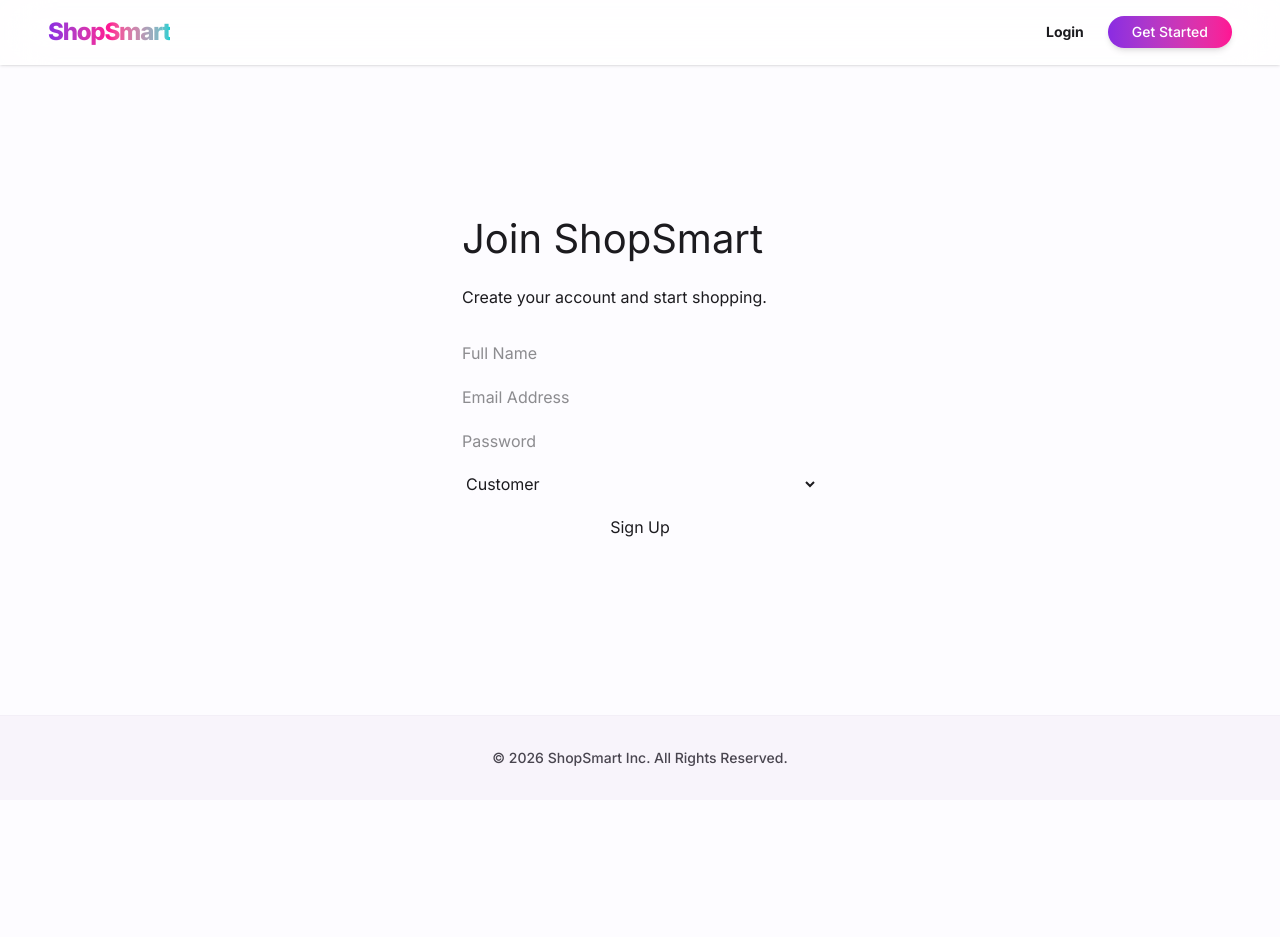
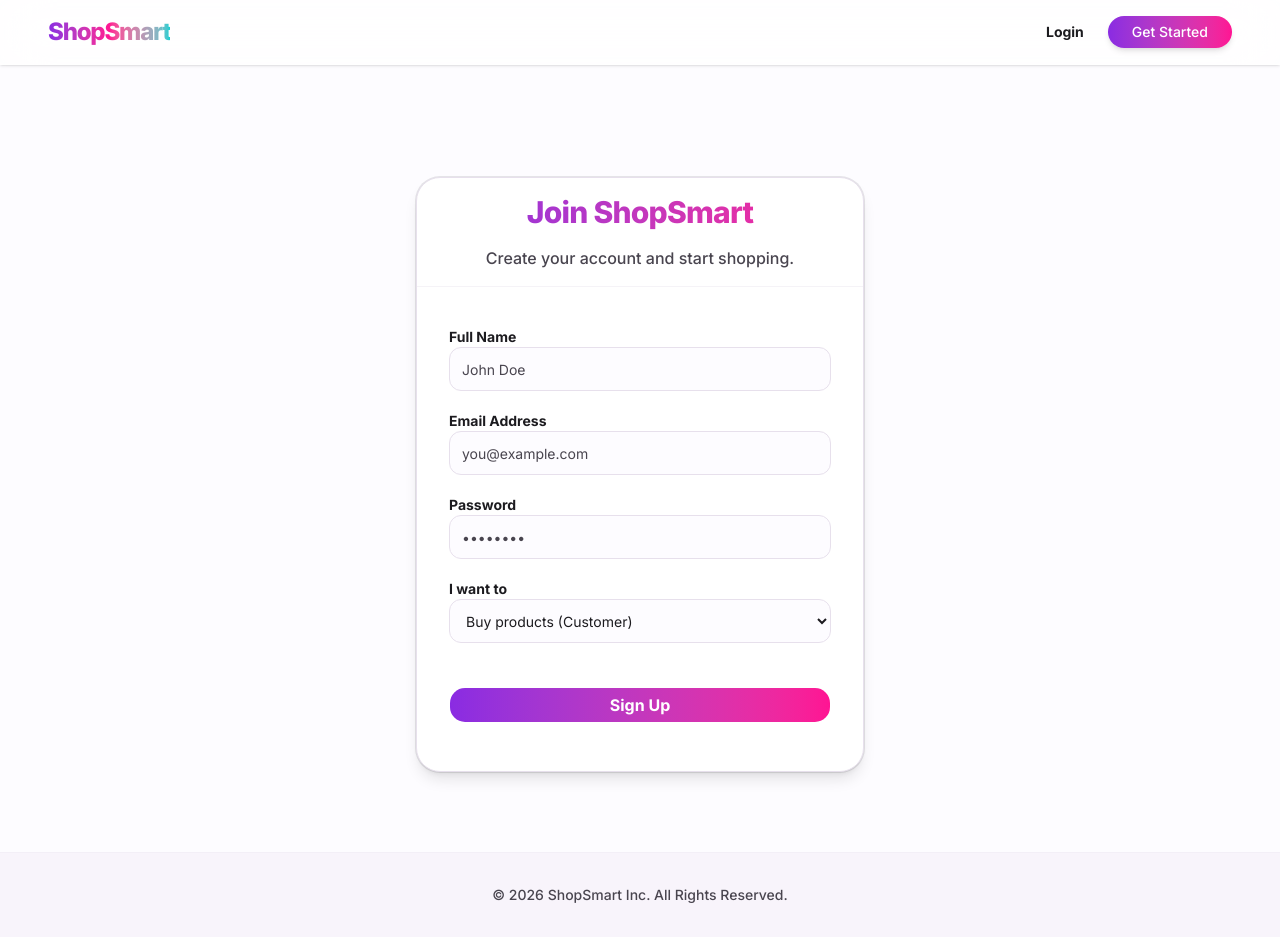
Before and after one commit to deepakpathik/ShopSmart, a React (Vite) app in the folder client/: page /signup in a window 1280 px wide. Before the commit the page ends 800 px from the top, so only its background shows below. Built offline with nearby package versions, Linux system fonts and the light colour scheme; no server answers.

Commit message:
style: redesign login and signup pages in card style components

```diff
--- a/client/src/components/UserForm.jsx
+++ b/client/src/components/UserForm.jsx
@@ -1,5 +1,7 @@
 import React, { useState } from 'react';
 import { useNavigate } from 'react-router-dom';
+import { Card, CardHeader, CardTitle, CardDescription, CardContent } from './ui/card';
+import { Button } from './ui/button';
 
 const UserForm = ({ mode, onSubmitAction }) => {
   const [email, setEmail] = useState('');
@@ -31,67 +33,94 @@ const UserForm = ({ mode, onSubmitAction }) => {
   };
 
   return (
-    <div className="container" style={{ maxWidth: '420px', margin: '4rem auto' }}>
-      <header className="hero" style={{ padding: '3rem 2rem' }}>
-        <h1 style={{ fontSize: '2.5rem', marginBottom: '1rem', color: 'var(--color-primary)' }}>
+    <div className="flex justify-center items-center py-20 px-4">
+      <Card className="w-full max-w-md shadow-lg border border-border">
+        <CardHeader className="space-y-1 text-center pb-8 border-b border-border/40 mb-6 bg-surface-container-lowest rounded-t-xl">
+          <CardTitle className="text-3xl font-extrabold tracking-tight bg-clip-text text-transparent bg-gradient-to-r from-primary to-secondary">
             {isLogin ? 'Welcome Back' : 'Join ShopSmart'}
-        </h1>
-        <p style={{ marginBottom: '2rem', color: 'var(--color-muted-foreground)' }}>
+          </CardTitle>
+          <CardDescription className="text-base mt-2 font-medium">
             {isLogin ? 'Sign in to your account.' : 'Create your account and start shopping.'}
-        </p>
-
-        <form onSubmit={handleSubmit} style={{ display: 'flex', flexDirection: 'column', gap: '1.25rem' }}>
+          </CardDescription>
+        </CardHeader>
+        <CardContent className="px-8 pb-8">
+          <form onSubmit={handleSubmit} className="space-y-5">
             {!isLogin && (
+              <div className="space-y-2">
+                <label className="text-sm font-semibold leading-none peer-disabled:cursor-not-allowed peer-disabled:opacity-70">
+                  Full Name
+                </label>
                 <input
                   type="text"
-              placeholder="Full Name"
-              className="shadcn-input"
+                  placeholder="John Doe"
+                  className="flex h-11 w-full rounded-md border border-input bg-background px-3 py-2 text-sm ring-offset-background file:border-0 file:bg-transparent file:text-sm file:font-medium placeholder:text-muted-foreground focus-visible:outline-none focus-visible:ring-2 focus-visible:ring-primary focus-visible:border-primary disabled:cursor-not-allowed disabled:opacity-50 transition-colors"
                   value={name}
                   onChange={e => setName(e.target.value)}
                   autoComplete="name"
                 />
+              </div>
             )}
+            <div className="space-y-2">
+              <label className="text-sm font-semibold leading-none peer-disabled:cursor-not-allowed peer-disabled:opacity-70">
+                Email Address
+              </label>
               <input
                 type="email"
-            placeholder="Email Address"
-            className="shadcn-input"
+                placeholder="you@example.com"
+                className="flex h-11 w-full rounded-md border border-input bg-background px-3 py-2 text-sm ring-offset-background file:border-0 file:bg-transparent file:text-sm file:font-medium placeholder:text-muted-foreground focus-visible:outline-none focus-visible:ring-2 focus-visible:ring-primary focus-visible:border-primary disabled:cursor-not-allowed disabled:opacity-50 transition-colors"
                 value={email}
                 onChange={e => setEmail(e.target.value)}
                 required
                 autoComplete="email"
               />
+            </div>
+            <div className="space-y-2">
+              <label className="text-sm font-semibold leading-none peer-disabled:cursor-not-allowed peer-disabled:opacity-70">
+                Password
+              </label>
               <input
                 type="password"
-            placeholder="Password"
-            className="shadcn-input"
+                placeholder="••••••••"
+                className="flex h-11 w-full rounded-md border border-input bg-background px-3 py-2 text-sm ring-offset-background file:border-0 file:bg-transparent file:text-sm file:font-medium placeholder:text-muted-foreground focus-visible:outline-none focus-visible:ring-2 focus-visible:ring-primary focus-visible:border-primary disabled:cursor-not-allowed disabled:opacity-50 transition-colors"
                 value={password}
                 onChange={e => setPassword(e.target.value)}
                 required
                 autoComplete={isLogin ? 'current-password' : 'new-password'}
                 minLength={6}
               />
+            </div>
             {!isLogin && (
+              <div className="space-y-2">
+                <label className="text-sm font-semibold leading-none peer-disabled:cursor-not-allowed peer-disabled:opacity-70">
+                  I want to
+                </label>
                 <select
                   value={role}
                   onChange={e => setRole(e.target.value)}
-              className="shadcn-input"
+                  className="flex h-11 w-full rounded-md border border-input bg-background px-3 py-2 text-sm ring-offset-background focus-visible:outline-none focus-visible:ring-2 focus-visible:ring-primary focus-visible:border-primary disabled:cursor-not-allowed disabled:opacity-50 transition-colors"
                   style={{ cursor: 'pointer' }}
                 >
-              <option value="CUSTOMER">Customer</option>
-              <option value="SELLER">Seller</option>
+                  <option value="CUSTOMER">Buy products (Customer)</option>
+                  <option value="SELLER">Sell products (Seller)</option>
                 </select>
+              </div>
             )}
-          <button type="submit" className="shadcn-button" style={{ width: '100%' }}>
+            <Button type="submit" size="lg" className="w-full mt-6 text-base font-bold bg-gradient-to-r from-primary to-secondary hover:opacity-90 transition-opacity">
               {isLogin ? 'Login' : 'Sign Up'}
-          </button>
+            </Button>
           </form>
 
           {message && (
-          <div style={{ marginTop: '1.5rem', fontSize: '0.875rem' }} className={`status ${message.type}`}>
+            <div className={`mt-6 p-4 rounded-lg text-sm font-medium text-center shadow-sm ${
+              message.type === 'ok' ? 'bg-green-50 text-green-800 border border-green-200' :
+              message.type === 'error' ? 'bg-red-50 text-red-800 border border-red-200' :
+              'bg-blue-50 text-blue-800 border border-blue-200'
+            }`}>
               {message.text}
             </div>
           )}
-      </header>
+        </CardContent>
+      </Card>
     </div>
   );
 };
```
Lines whose indentation alone changed are shown as unchanged.
